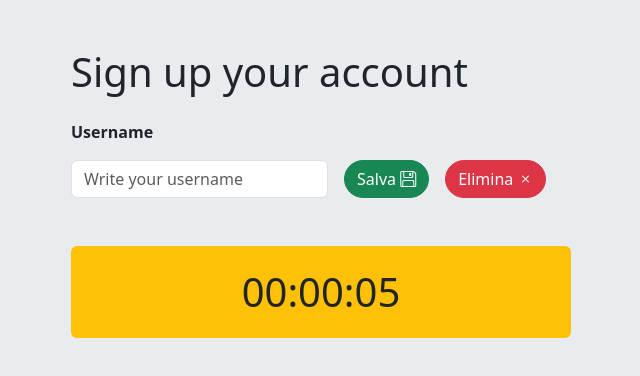
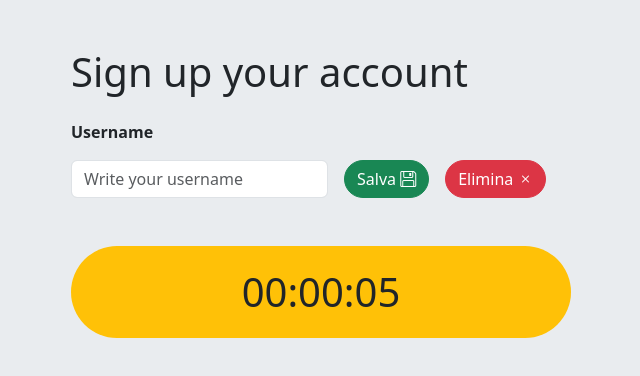
Before and after one commit to frankrys97/U2---W3---D2, a plain HTML site: page index.html in a window 1280 px wide. Shown: the whole page, without its empty margins (319-959 px from the left). Drawn offline with nearby package versions, Linux system fonts and the light colour scheme.

Commit message:
adds css

```diff
--- a/index.html
+++ b/index.html
@@ -60,7 +60,7 @@
       </div>
       <div class="row mt-5">
         <div class="col">
-            <div id="counter" class="text-center py-3 px-4 bg-warning fs-1 rounded">
+            <div id="counter" class="text-center py-3 px-4 bg-warning fs-1 rounded-pill">
 
             </div>
         </div>
```
